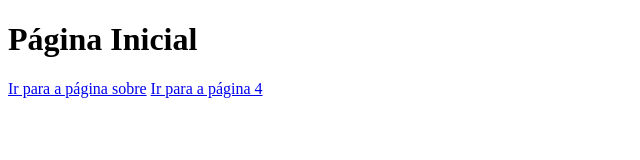
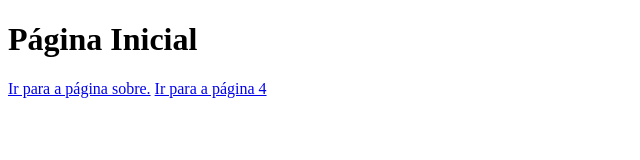
Before and after one commit to netokokay/Primeiro-Commit, a plain HTML site: page index.html in a window 1280 px wide. Shown: the full height of the page, 0-640 px from the left. Drawn offline with Linux system fonts and the light colour scheme.

Commit message:
Update index.html

```diff
--- a/index.html
+++ b/index.html
@@ -8,7 +8,7 @@
 </head>
 <body>
     <h1>Página Inicial</h1>
-    <a href="Sobre.html">Ir para a página sobre</a>
+    <a href="Sobre.html">Ir para a página sobre.</a>
     <a href="Quarta Página.html">Ir para a página 4</a>
 </body>
 </html>
```
